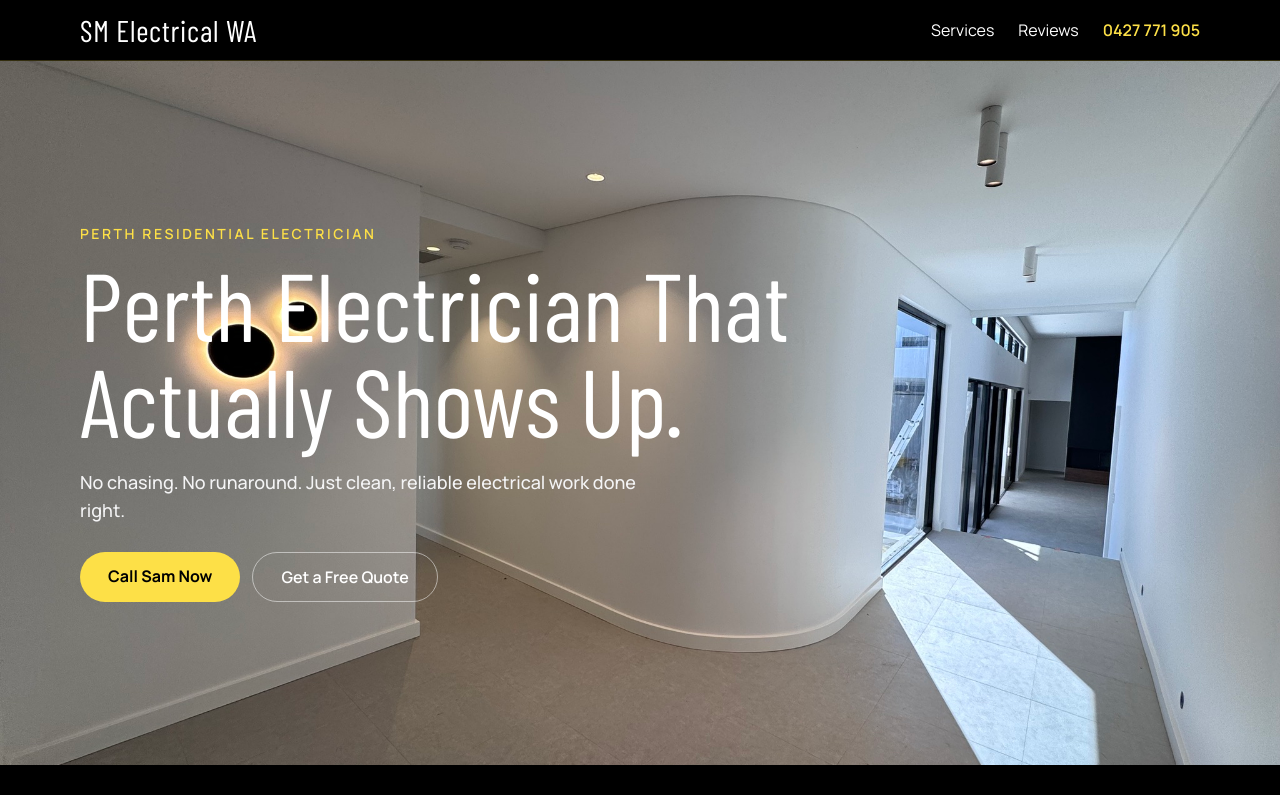
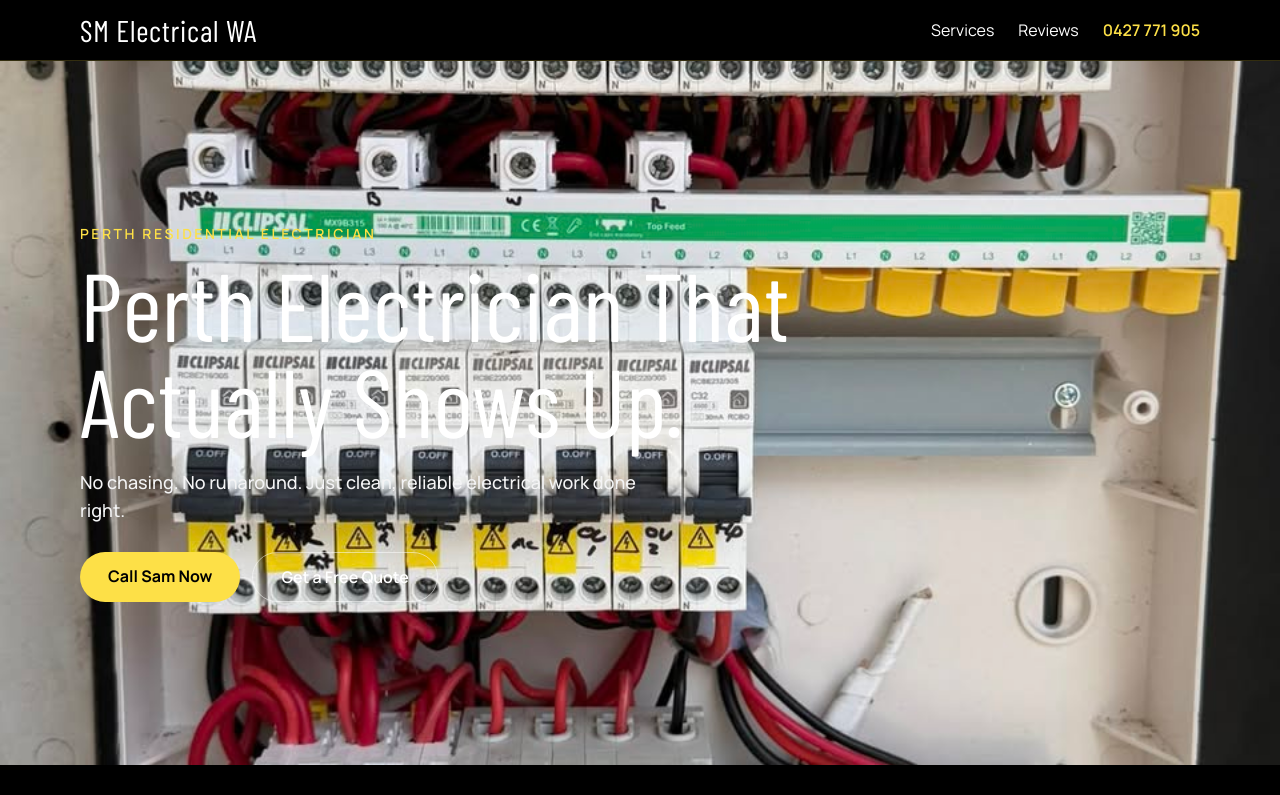
Before and after one commit to kaynegraham/smelectrical, a Next.js app: page / in a window 1280 px wide. Shown: the top 795 px of the page. Built offline with nearby package versions, Linux system fonts and the light colour scheme.

Commit message:
Set hero image to switchboard electrical photo

```diff
--- a/app/layout.tsx
+++ b/app/layout.tsx
@@ -5,7 +5,13 @@ import './globals.css';
 const barlow = Barlow_Condensed({ subsets: ['latin'], weight: ['400','600','700'], variable: '--font-display' });
 const manrope = Manrope({ subsets: ['latin'], variable: '--font-body' });
 
-export const metadata: Metadata = { title: 'SM Electrical WA', description: 'Perth residential electrician' };
+export const metadata: Metadata = {
+  title: 'SM Electrical WA',
+  description: 'Perth residential electrician',
+  icons: {
+    icon: '/favicon.svg'
+  }
+};
 
 export default function RootLayout({ children }: { children: React.ReactNode }) {
   return <html lang="en"><body className={`${barlow.variable} ${manrope.variable} grain relative`}>{children}</body></html>;
--- a/components/home-page.tsx
+++ b/components/home-page.tsx
@@ -26,7 +26,7 @@ const serviceBlocks = [
 
 const featuredReviews = siteConfig.reviews.slice(0, 4);
 const workImages = [
-  '/images/hero.jpg',
+  '/images/switchboardfinished.jpg',
   '/images/switchboardfinished.jpg',
   '/images/outdoorkitchenandspa.jpg',
   '/images/switchboardafter.jpg',
@@ -60,7 +60,7 @@ export default function HomePage() {
       </header>
 
       <section className="relative min-h-[84vh] md:min-h-[88vh]">
-        <Image src="/images/hero.jpg" alt="Electrical work in Perth" fill className="object-cover" priority sizes="100vw" />
+        <Image src="/images/switchboardafter.jpg" alt="Electrical work in Perth" fill className="object-cover" priority sizes="100vw" />
         <div className="absolute inset-0 bg-black/78" />
         <div className="relative mx-auto flex min-h-[84vh] md:min-h-[88vh] w-full max-w-6xl items-center px-4 py-14 md:py-20">
           <motion.div initial={{ opacity: 0, y: 24 }} animate={{ opacity: 1, y: 0 }} className="max-w-3xl">
```
Also changed, not shown: public/favicon.svg (added).
